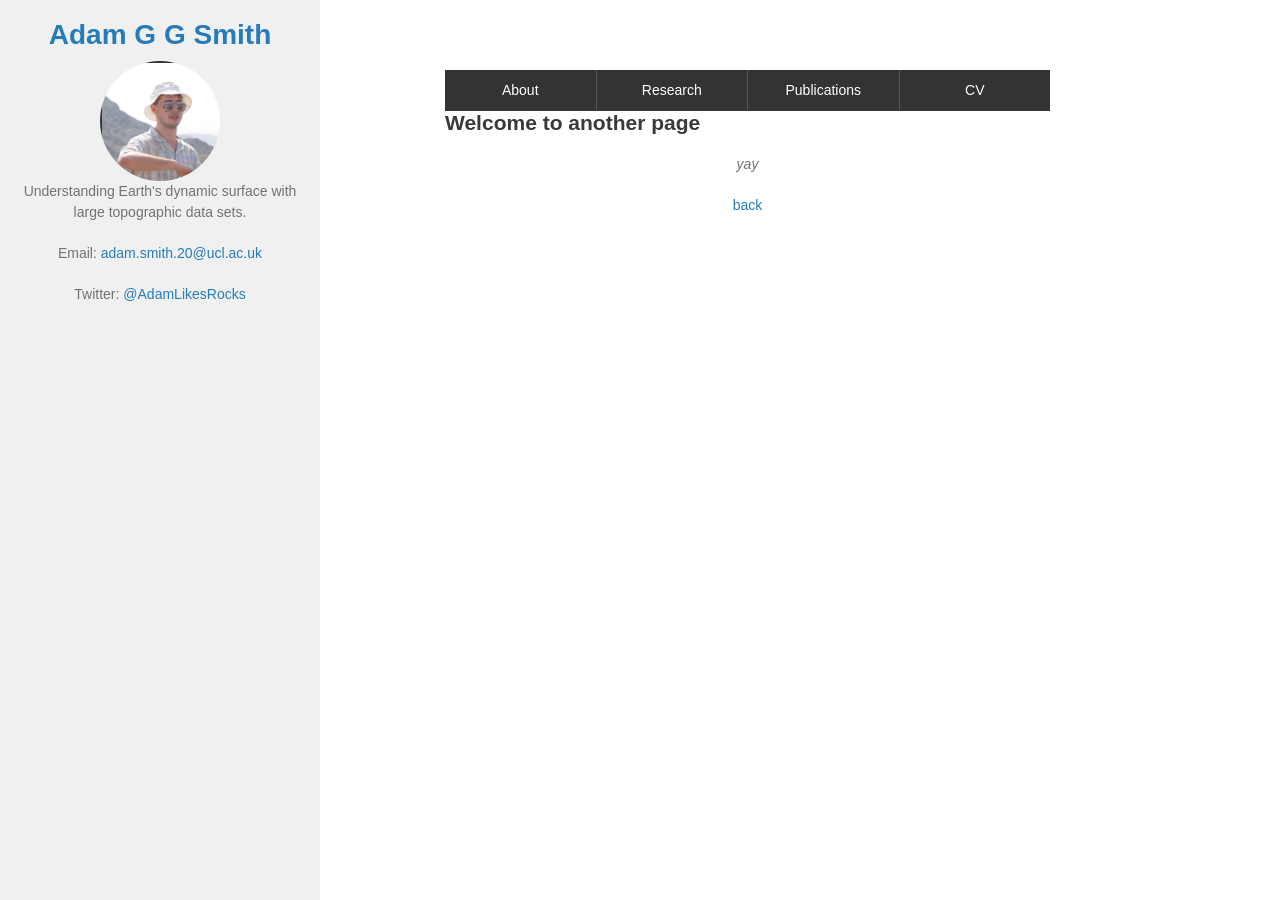
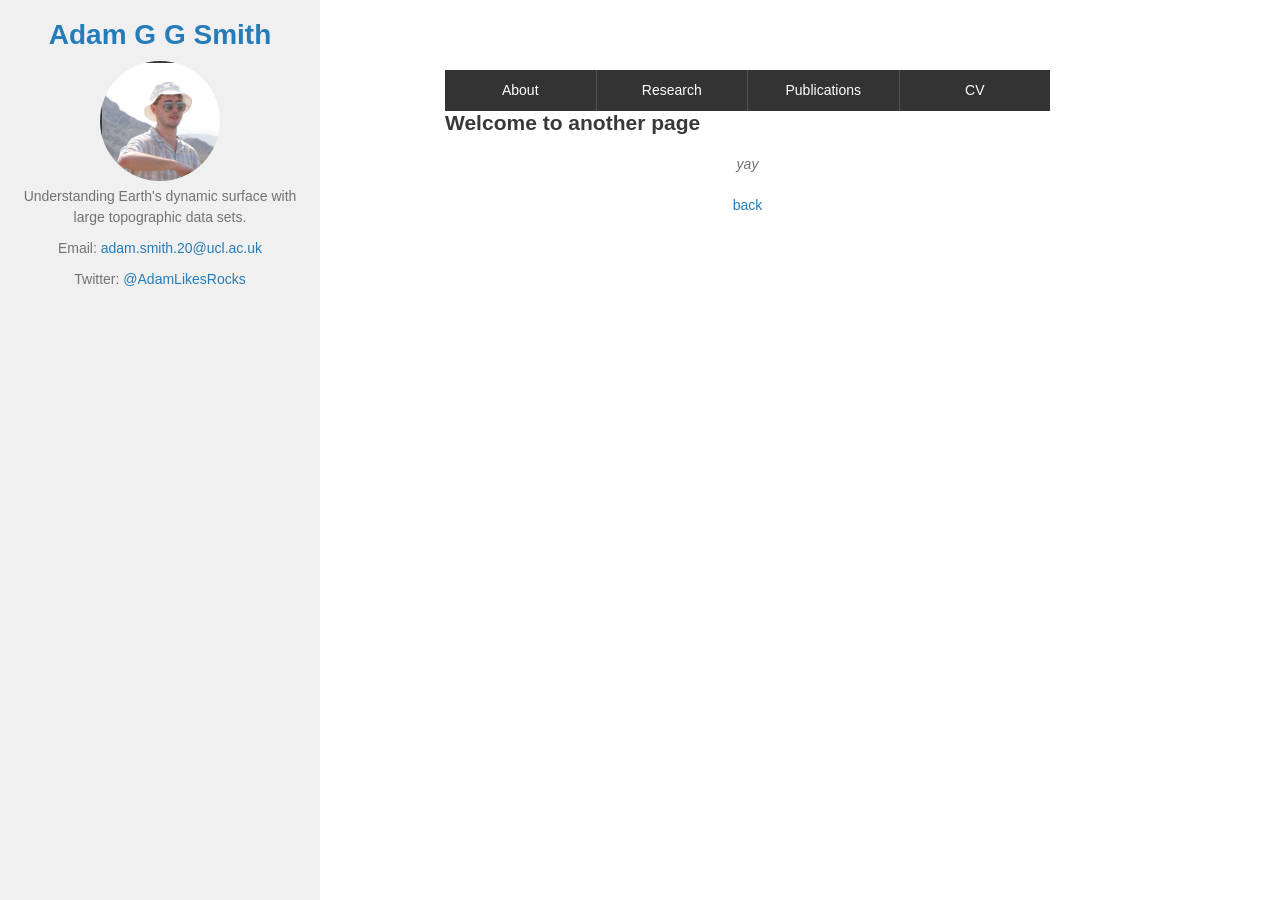
Before and after one commit to adamsmith142/adamsmith142.github.io, a Jekyll site: the page built from another-page.md, in a window 1280 px wide and 900 px high. Built offline with Jekyll 4.4.1, drawn with Linux system fonts in a browser that asks for light colours; our own code applies the rules of GitHub Pages for plain Markdown files.

Commit message:
Update default.html

```diff
--- a/_layouts/default.html
+++ b/_layouts/default.html
@@ -50,6 +50,9 @@
             object-fit: cover; /* Crop the image to cover the container without distortion */
             object-position: center center; /* Center the image within the container */
             border: 2px solid #333;
+        }
+        header p {
+    margin: 5px 0; /* Add some spacing between contact details and other elements */
         }
 
         p {
```
